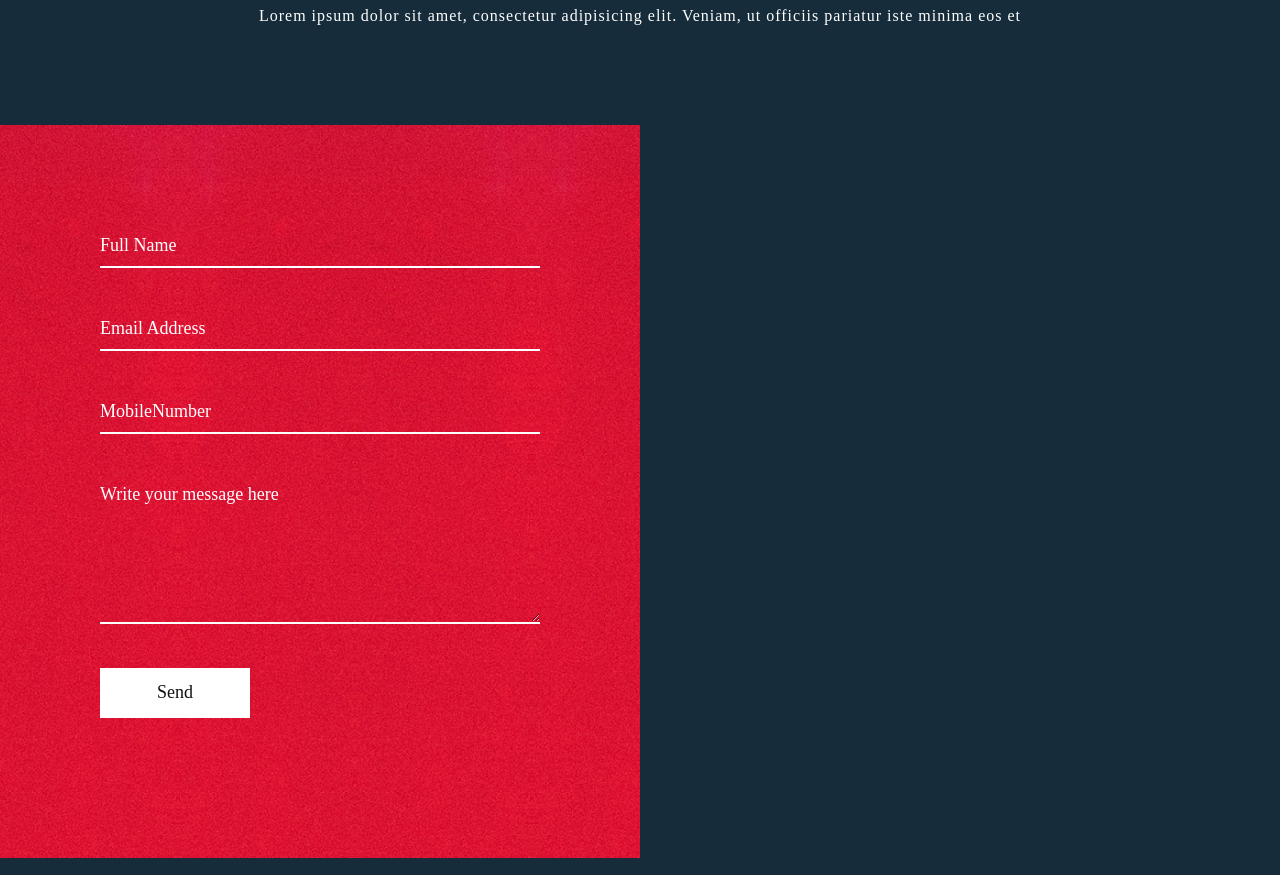
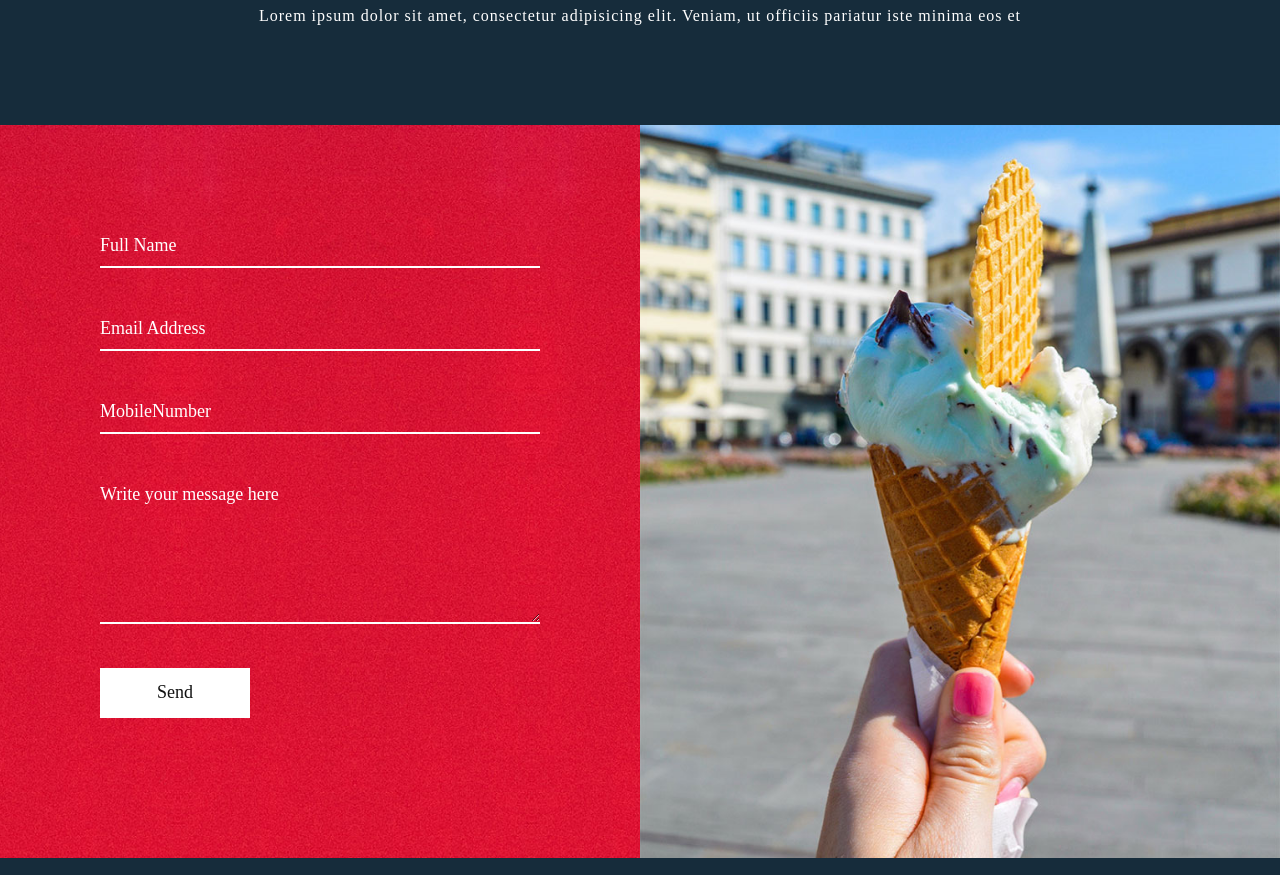
Before and after one commit to DPSumner/SuccessByDesign, a website: page index.html in a window 1280 px wide. Shown: the part 3682-4557 px from the top of the page. Drawn offline with nearby package versions, Linux system fonts and the light colour scheme; files that its build step writes are made by us from their sources; the site is published under a folder, as on GitHub Pages, so addresses that start at the root find nothing.

Commit message:
Fixed contact form image

```diff
--- a/scss/_contact.scss
+++ b/scss/_contact.scss
@@ -7,7 +7,7 @@
 }
 
 .imageBox2 {
-    background: url(/images/bg2.jpg);
+    background: url(images/bg2.jpg);
     background-size:cover;
     background-position: center;
     width:50%
--- a/src/scss/_contact.scss
+++ b/src/scss/_contact.scss
@@ -7,7 +7,7 @@
 }
 
 .imageBox2 {
-    background: url(/images/bg2.jpg);
+    background: url(images/bg2.jpg);
     background-size:cover;
     background-position: center;
     width:50%
```
